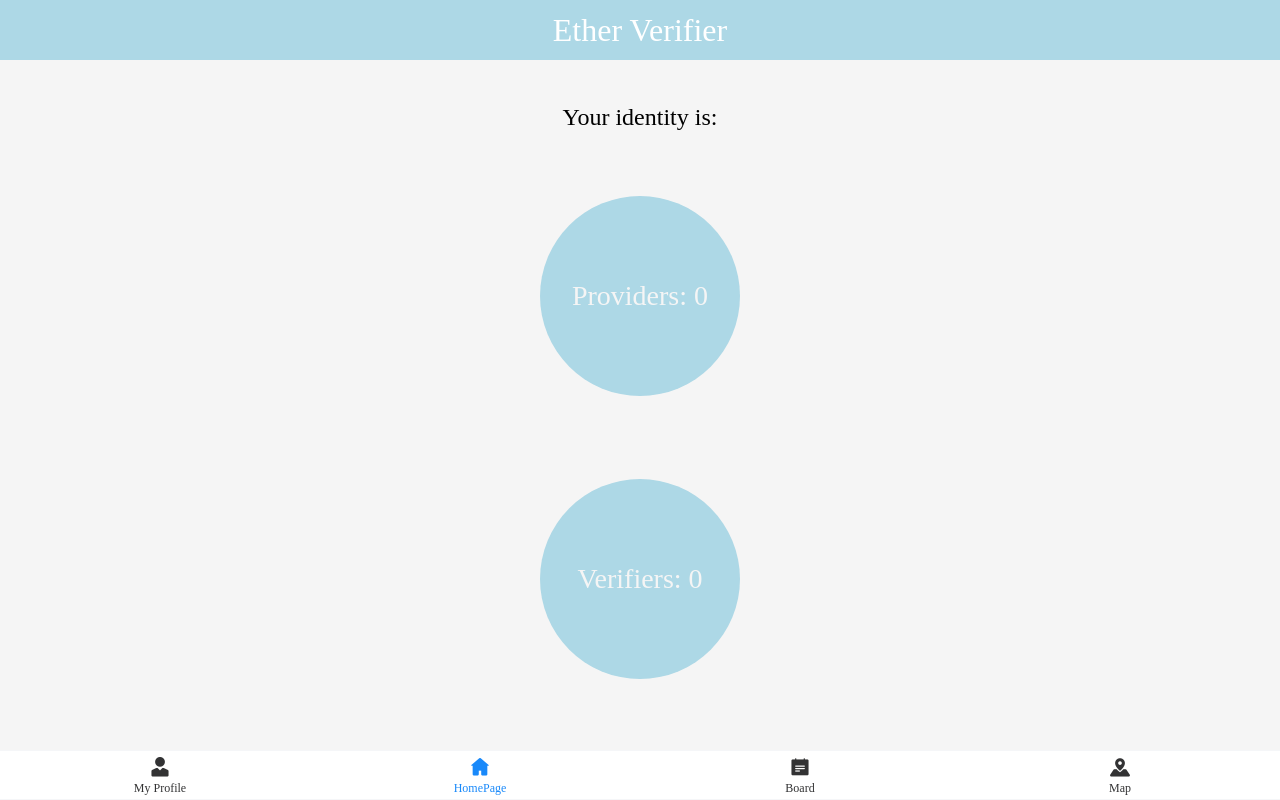
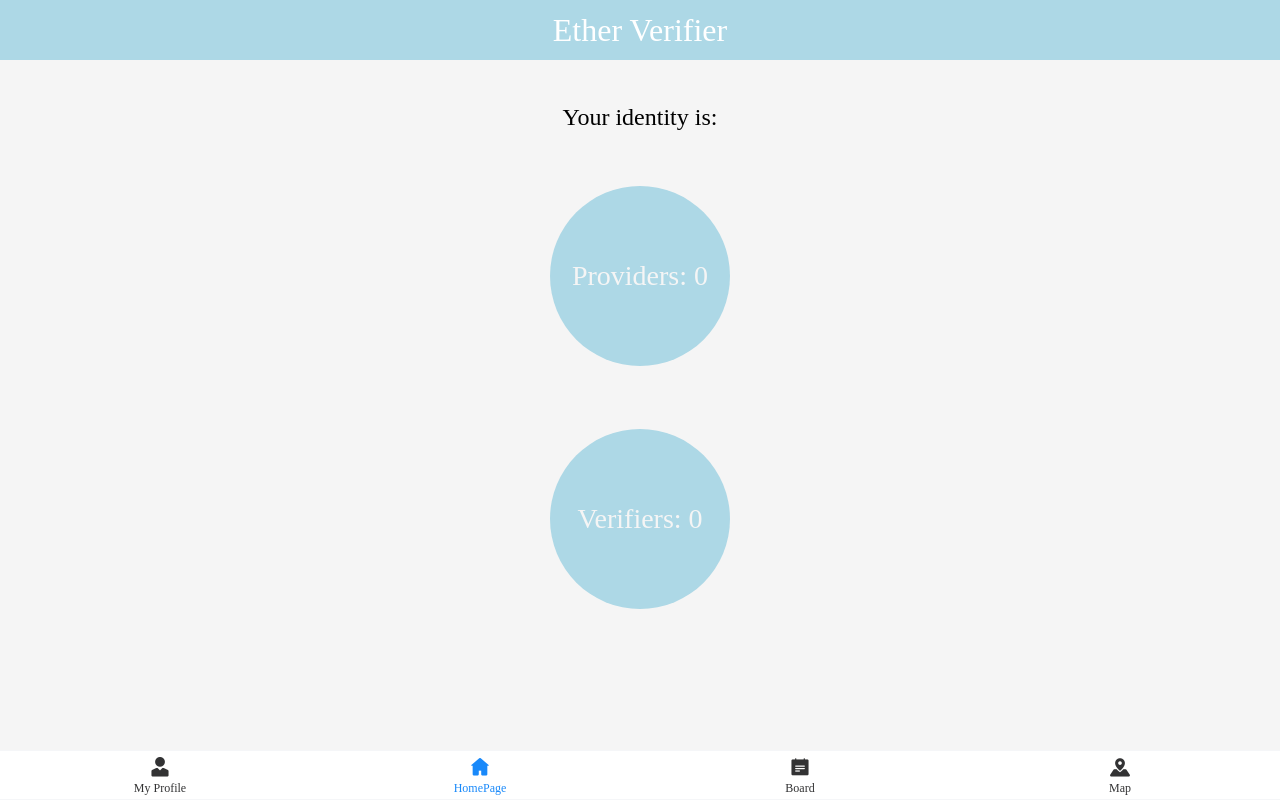
Before and after one commit to Fan-He/EtherVerifierSystem, a Vue app in the folder frontend/jwtusersystem/: page / in a window 1280 px wide. Built offline with nearby package versions, Linux system fonts and the light colour scheme; no server answers.

Commit message:
register ui refined

```diff
--- a/frontend/jwtusersystem/src/views/HomeView.vue
+++ b/frontend/jwtusersystem/src/views/HomeView.vue
@@ -2,7 +2,7 @@
 .home-view {
   display: flex;
   flex-direction: column;
-  height: 80vh;
+  height: 70vh;
   margin-top: 20px;
   margin-bottom: 20px;
 }
@@ -12,17 +12,19 @@
   display: flex;
   justify-content: center;
   align-items: center;
-  height: 70%;
+  height: 60%;
 }
 
 .square-content {
   display: flex;
   justify-content: center;
   align-items: center;
-  width: 200px; /* Updated width to 100px */
-  height: 200px; /* Updated height to 100px */
+  width: 180px;
+  height: 180px;
   background-color: lightblue;
-  border-radius: 50%;
+  border-radius: 50%
+
+  ;
 }
 
 .square-link {
```
Also changed, not shown: 3 other files (tests, documents, lock files or other folders).
